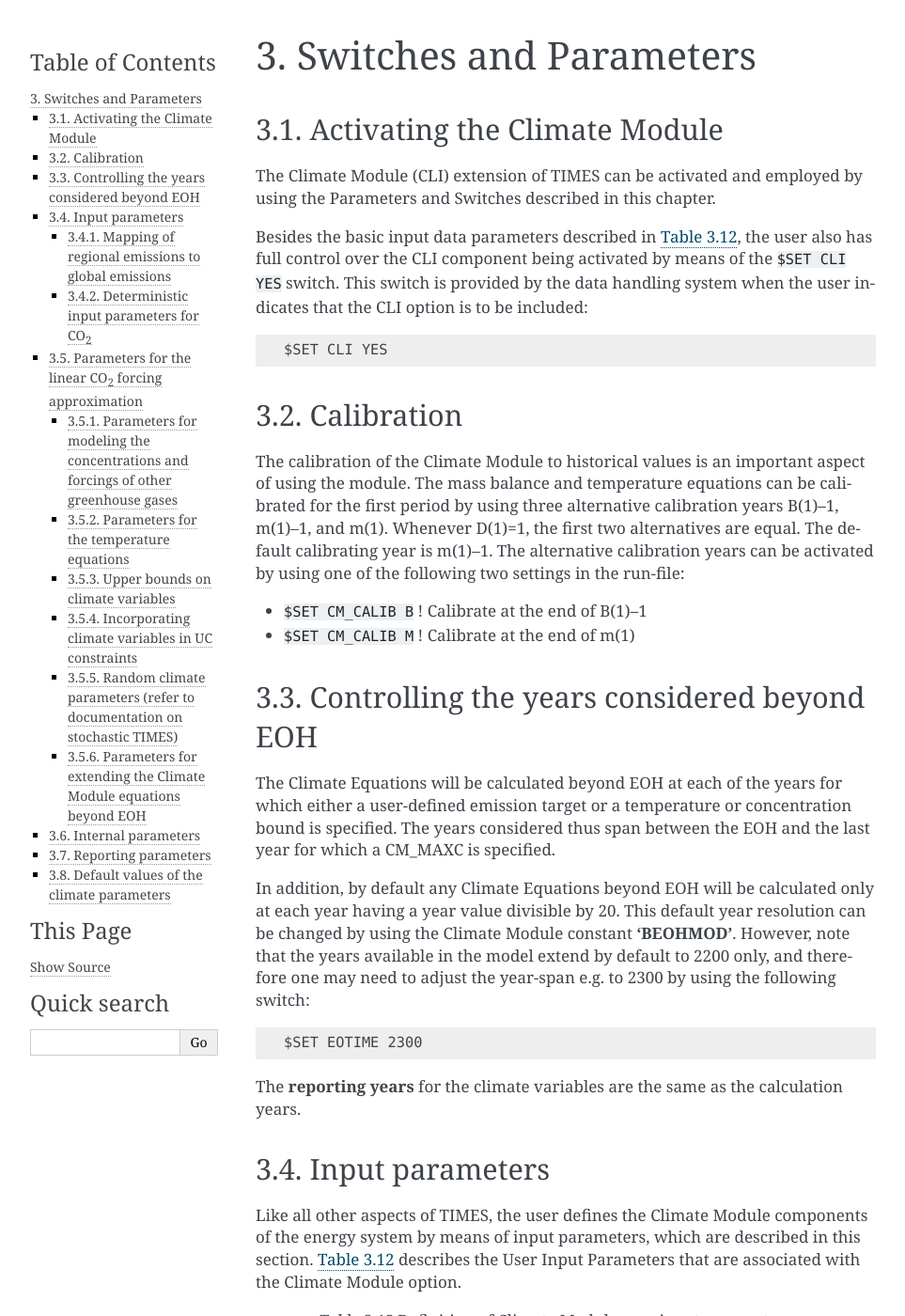
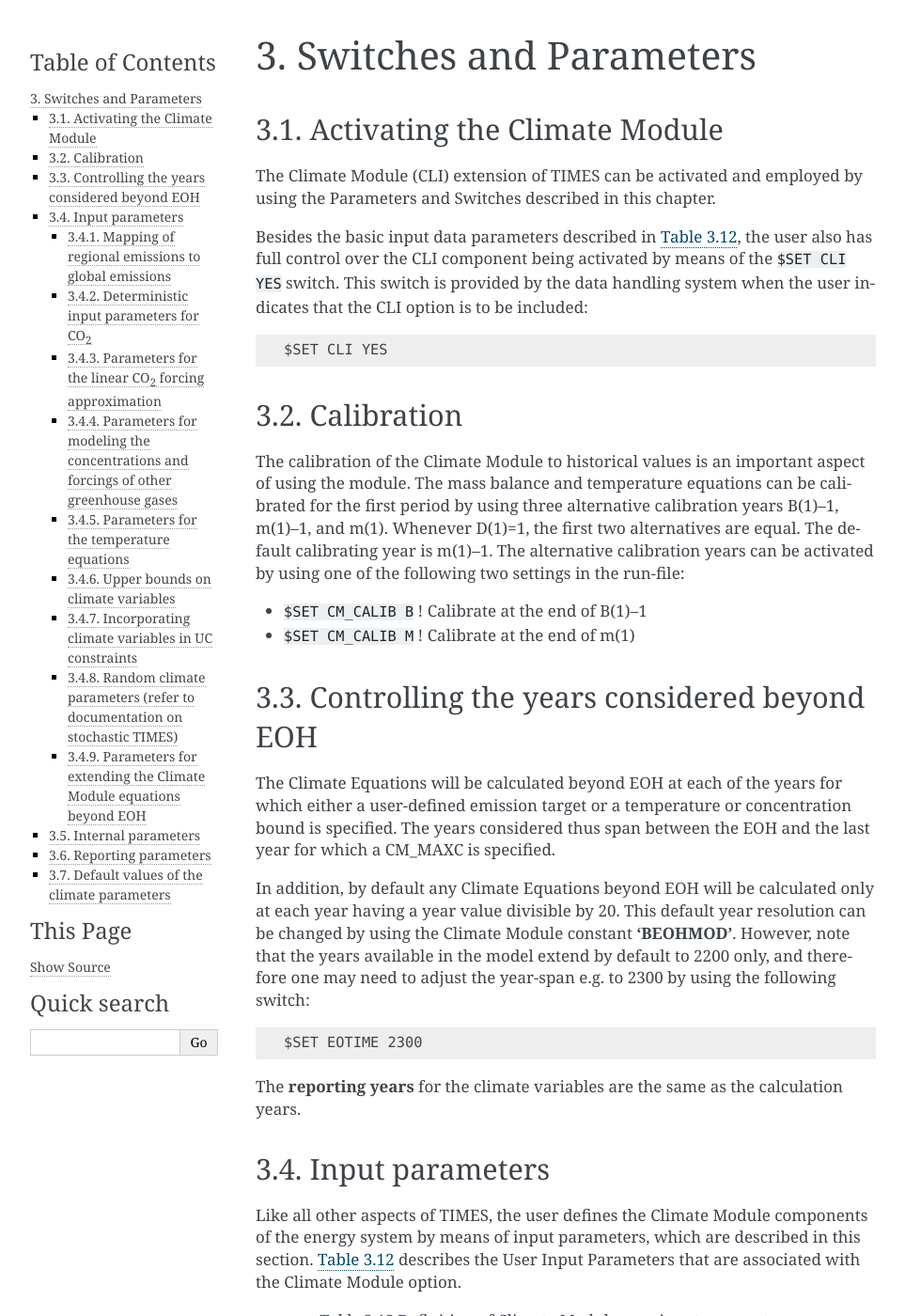
Before and after one commit to experimentarium/times, a Sphinx documentation site: the page built from docs/part-2/a-climate-module/03-parameters.md, in a window 1280 px wide and 1400 px high. Shown: the whole window at 94% size, without its empty margins (148-1111 px from the left). Built offline with Sphinx 7.4.7, drawn with Linux system fonts in a browser that asks for light colours; some of the changed text lies outside the part shown.

Commit message:
Fix a header level

````diff
--- a/docs/part-2/a-climate-module/03-parameters.md
+++ b/docs/part-2/a-climate-module/03-parameters.md
@@ -111,7 +111,6 @@ Like all other aspects of TIMES, the user defines the Climate Module components
   - Maximum level of CO<sub>2</sub> concentration in GtC.
 ```
 
-
 ### Mapping of regional emissions to global emissions
 
 Conversion from regional emissions to global emissions must be done by using the CM_GHGMAP(r,c,cg) parameter, in adequate units. The labels for the global emissions **cg** are \'CO2-GtC\', \'CH4-Mt\' and \'N2O-Mt\'. The parameter IRE_CCVT(r,c,r,cg) can alternatively be also used, if CM_GHGMAP is not available.
@@ -130,7 +129,7 @@ CM_GHGMAP(R,'TOTCO2','CO2-GtC') = 2.727272E-7;
 - CM_HISTORY(y,{CO2-ATM, CO2-UP, CO2-LO}): Values at the end of the calibration year *y* of the masses of CO<sub>2</sub> in the atmosphere, the upper ocean layer, and the deep ocean layer, respectively. Note that these values are time- indexed so that the model generator can pick up the correct value according to the calibration year chosen by the user. Units: GtC, Mt(CH<sub>4</sub>), Mt(N<sub>2</sub>O).
 - CM_CONST(CO2-PREIND): Pre-industrial atmospheric mass of CO<sub>2</sub>. Units = GtC
 
-## Parameters for the linear CO<sub>2</sub> forcing approximation
+### Parameters for the linear CO<sub>2</sub> forcing approximation
 
 CM_LINFOR(datayear,item,lim): lower and upper limit for the concentration of CO<sub>2</sub> in atmosphere, used in the approximation of the radiative forcing equation for CO<sub>2</sub> (see section {numref}`%s <a-radiative-forcing>` above). *item* may be equal to CO2-ATM (in which case the limit is expressed as a ratio of concentration over pre-industrial concentration), or to CO2-PPM (in which case the limit is expressed in ppm of CO2-equivalent). The index *lim* is either equal to LO or to UP, depending on whether the lower or the upper limit of the range is being specified. For example, the following specifications may be used to select a range from 375 to 550 ppm for the approximation at year 2020:
 
````
